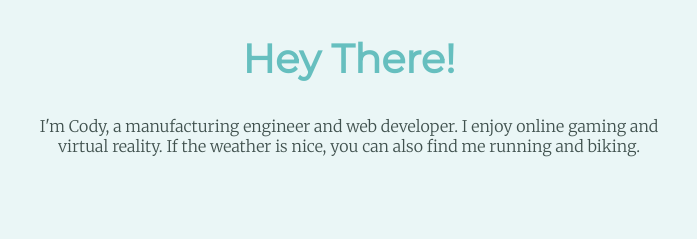
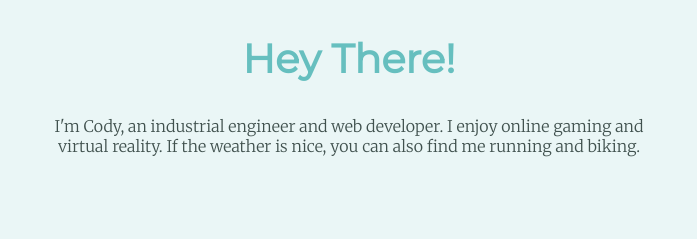
Before and after one commit to cpiazza01/project-two-css, a plain HTML site: page index.html in a window 1280 px wide. Shown: the part 1014-1253 px from the top of the page, 291-988 px from the left. Drawn offline with Linux system fonts and the light colour scheme.

Commit message:
Add files via upload

```diff
--- a/index.html
+++ b/index.html
@@ -21,7 +21,7 @@
     <div class="profile">
       <img class="me" src="img/cody.png" alt="picture of me">
       <h2>Hey There!</h2>
-        <p>I'm Cody, a manufacturing engineer and web developer. I enjoy online gaming and virtual reality. If the weather is nice, you can also find me running and biking.</p>
+        <p>I'm Cody, an industrial engineer and web developer. I enjoy online gaming and virtual reality. If the weather is nice, you can also find me running and biking.</p>
     </div>
     <hr />
     <div class="skills">
```
